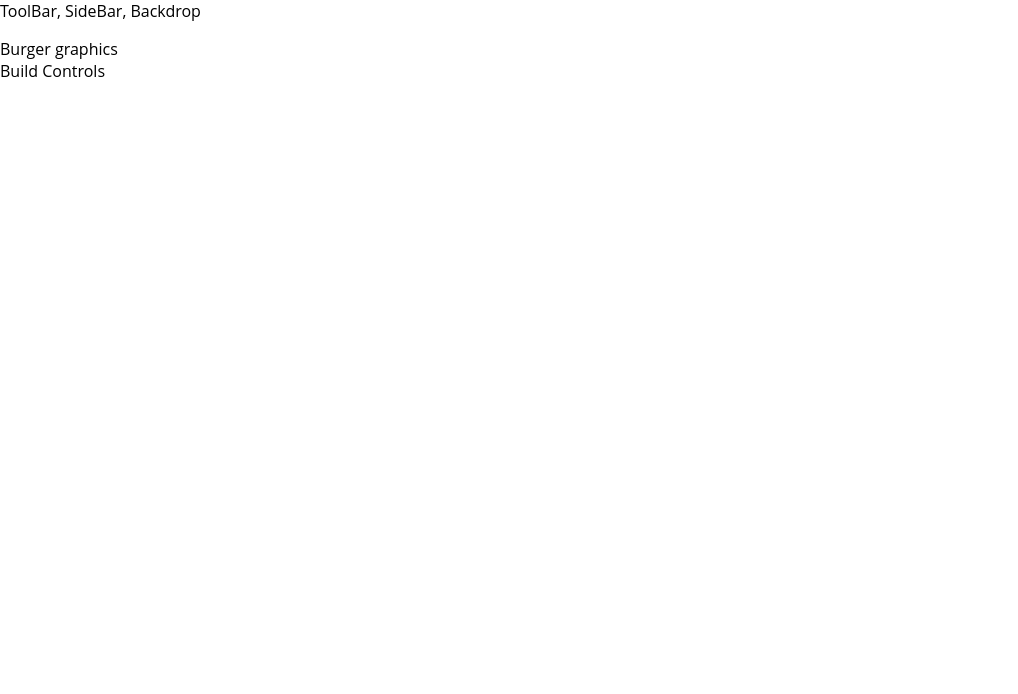
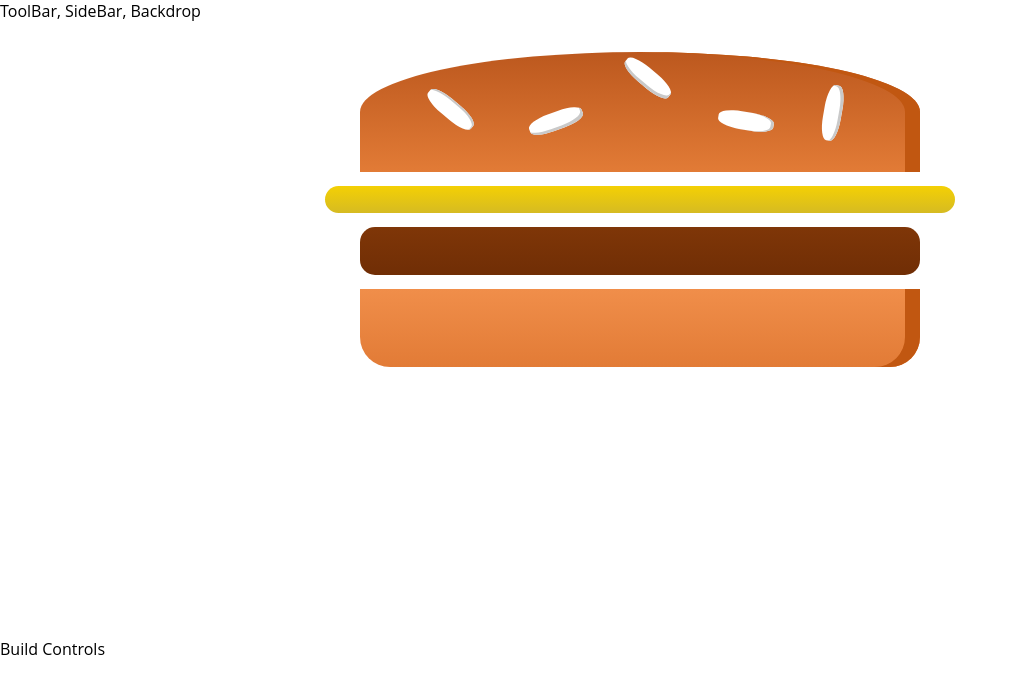
Before and after one commit to akankshashelat/burger-builder, a React app: page / in a window 1280 px wide. Shown: the top 694 px of the page, without its empty margins (0-1018 px from the left). Built offline with nearby package versions, Linux system fonts and the light colour scheme; the HTML template or start-up script is replaced by a standard one.

Commit message:
Burger with ingredients!

```diff
--- /dev/null
+++ b/src/components/Burger/Burger.css
@@ -0,0 +1,30 @@
+.Burger{
+  width: 100%;
+  height: 250px;
+  margin: auto;
+  overflow: scroll;
+  text-align: center;
+  font-weight: bold;
+  font-size: 1.2rem;
+}
+
+@media (min-width: 500px) and (min-height: 400px) {
+  .Burger {
+      width: 350px;
+      height: 300px;
+  }
+}
+
+@media (min-width: 500px) and (min-height: 401px) {
+  .Burger {
+      width: 450px;
+      height: 400px;
+  }
+}
+
+@media (min-width: 1000px) and (min-height: 700px) {
+  .Burger {
+      width: 700px;
+      height: 600px;
+  }
+}
--- a/src/components/Burger/Burger.js
+++ b/src/components/Burger/Burger.js
@@ -0,0 +1,16 @@
+import React from 'react';
+import classes from './Burger.css';
+import BurgerIngredient from './BurgerIngredients/BurgerIngredient';
+
+const burger = (props) => {
+  return(
+    <div className={classes.Burger}>
+      <BurgerIngredient type="bread-top" />
+      <BurgerIngredient type="cheese" />
+      <BurgerIngredient type="meat" />
+      <BurgerIngredient type='bread-bottom'/>
+    </div>
+  );
+}
+
+export default burger;
--- a/src/components/Burger/BurgerIngredients/BurgerIngredient.js
+++ b/src/components/Burger/BurgerIngredients/BurgerIngredient.js
@@ -1,51 +1,46 @@
-import React, {Component} from 'react';
+import React, { Component } from 'react';
 import PropTypes from 'prop-types';
-import classes from './BurgerIngredient.css'
 
+import classes from './BurgerIngredient.css';
 
 class BurgerIngredient extends Component {
+    render () {
+        let ingredient = null;
 
-    render(){
-      let ingredient = null;
-      switch(this.props.type){
-        case 'bread-bottom':
-          ingredient = <div>{classes.BreadBottom}</div>;
+        switch ( this.props.type ) {
+            case ( 'bread-bottom' ):
+                ingredient = <div className={classes.BreadBottom}></div>;
                 break;
-
-        case 'bread-top':
+            case ( 'bread-top' ):
                 ingredient = (
-            <div>{classes.BreadBottom}
+                    <div className={classes.BreadTop}>
                         <div className={classes.Seeds1}></div>
                         <div className={classes.Seeds2}></div>
                     </div>
                 );
                 break;
-
-        case 'salad':
-          ingredient = <div>{classes.Salad}</div>;
+            case ( 'meat' ):
+                ingredient = <div className={classes.Meat}></div>;
                 break;
-
-        case 'bacon':
-          ingredient = <div>{classes.Bacon}</div>;
+            case ( 'cheese' ):
+                ingredient = <div className={classes.Cheese}></div>;
                 break;
-
-        case 'cheese':
-          ingredient = <div>{classes.Cheese}</div>;
+            case ( 'bacon' ):
+                ingredient = <div className={classes.Bacon}></div>;
                 break;
-
-        case 'meat':
-          ingredient = <div>{classes.Meat}</div>;
+            case ( 'salad' ):
+                ingredient = <div className={classes.Salad}></div>;
                 break;
-
             default:
-          break;
+                ingredient = null;
         }
 
         return ingredient;
     }
+}
 
-}
 BurgerIngredient.propTypes = {
     type: PropTypes.string.isRequired
-}
+};
+
 export default BurgerIngredient;
--- a/src/containers/BurgerBuilder/BurgerBuilder.js
+++ b/src/containers/BurgerBuilder/BurgerBuilder.js
@@ -1,11 +1,11 @@
 import React, {Component, Fragment} from 'react';
-
+import Burger from '../../components/Burger/Burger'
 class BurgerBuilder extends Component {
 
   render(){
     return(
       <Fragment>
-        <div>Burger graphics</div>
+        <Burger />
         <div>Build Controls</div>
       </Fragment>
     );
```
Lines whose indentation alone changed are shown as unchanged.
